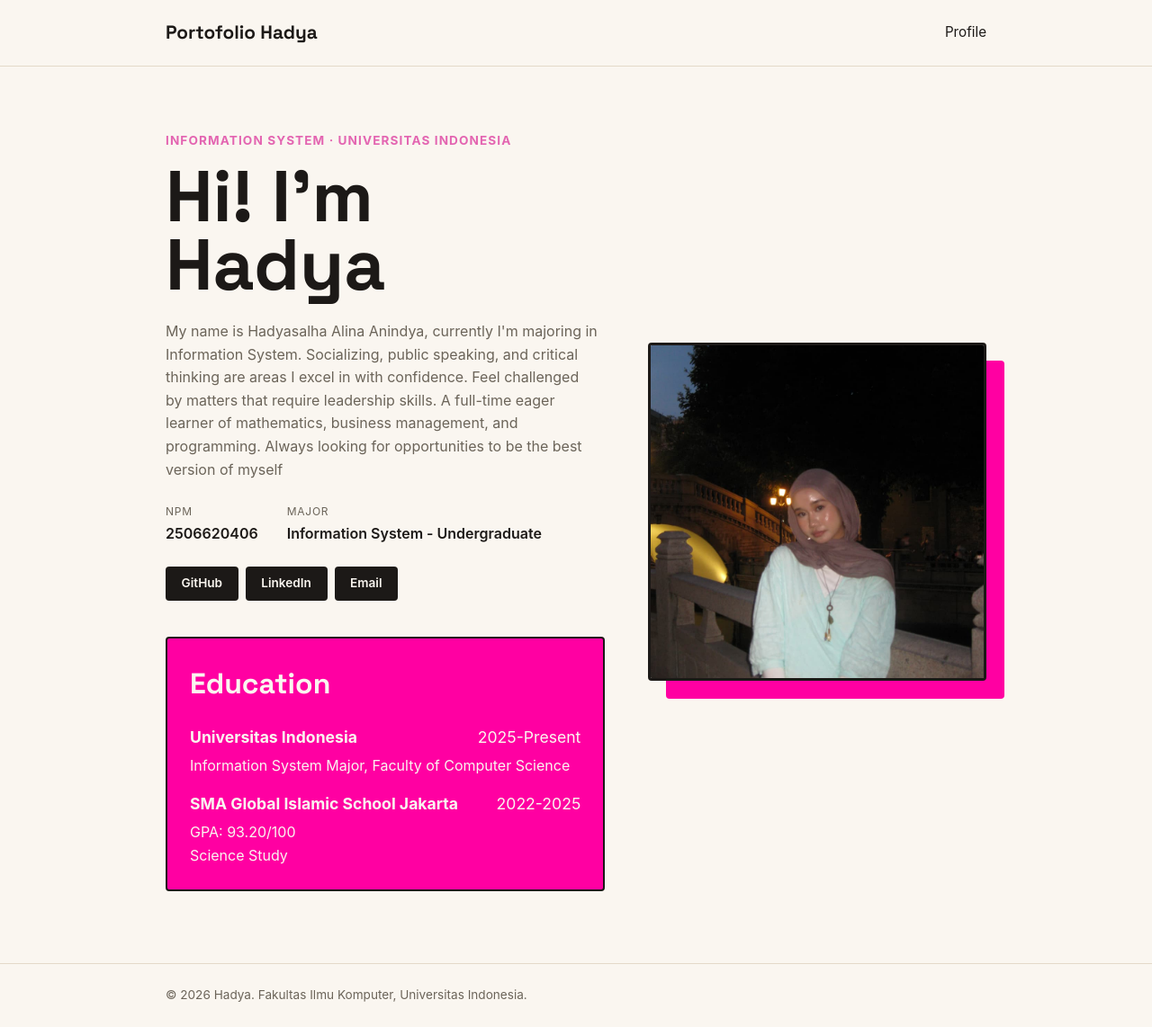
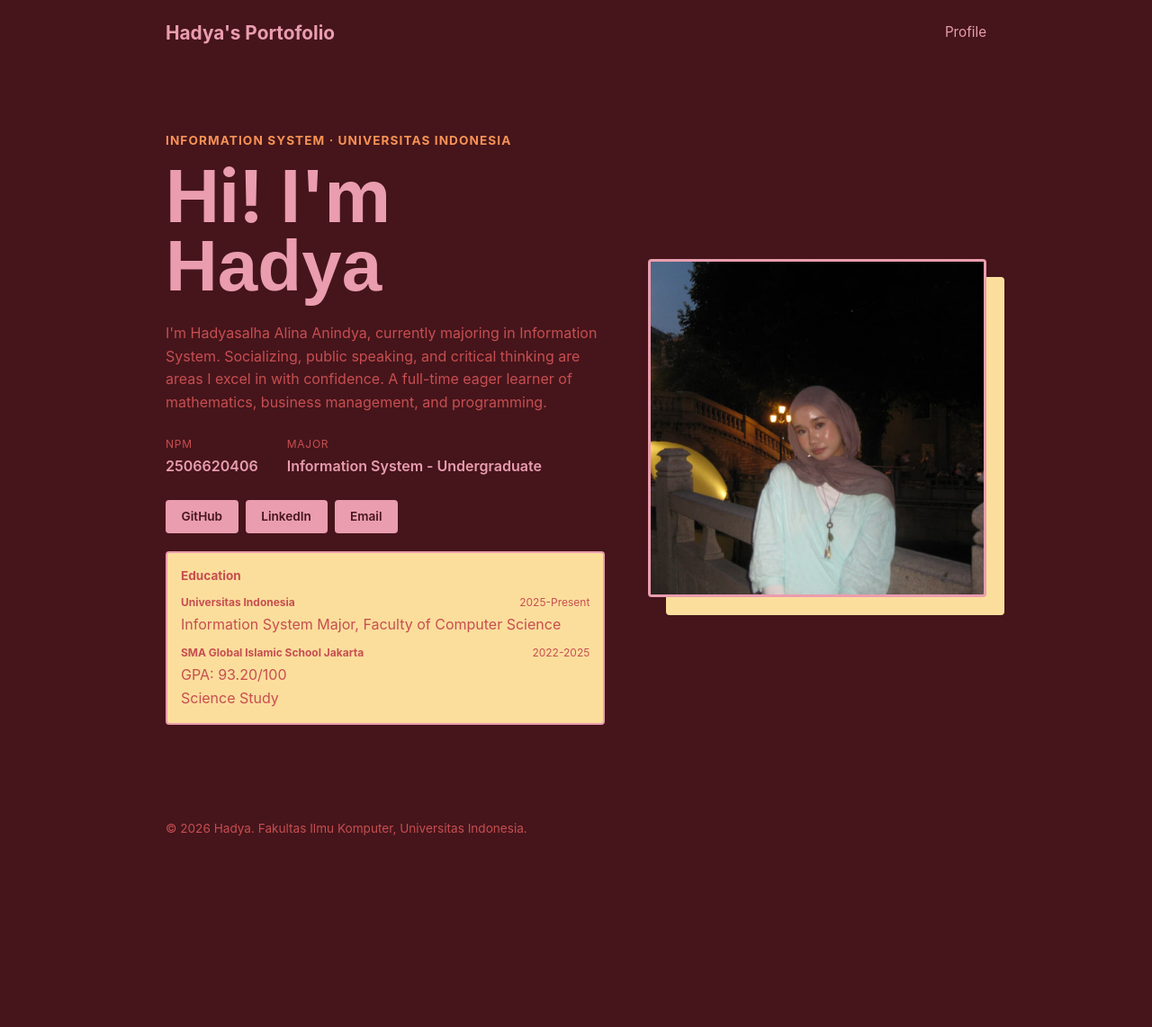
Before and after one commit to hadyasalhaanindya-del/myportofolio, a Django app: page / in a window 1280 px wide. Shown: the whole page at 90% size. After the commit the page ends 929 px from the top, so only its background shows below. Run offline with Django 5.2, Linux system fonts and the light colour scheme.

Commit message:
Update Design

```diff
--- a/static/css/style.css
+++ b/static/css/style.css
@@ -5,24 +5,24 @@
 }
 
 :root {
-    --ink: #1c1917;
-    --paper: #faf6f0;
-    --accent: #ff00a2;
-    --accent-dark: #d3008697;
-    --line: #e3d9c9;
-    --text-muted: #6b6459;
+    --ink: #ea9dae;
+    --paper: #45151b;
+    --accent: #fbde9c;
+    --accent-dark: #f99256;
+    --line: #45151b;
+    --text-muted: #c74e51;
     --radius: 4px;
 }
 
 body {
-    font-family: -apple-system, "Segoe UI", Roboto, Helvetica, Arial, sans-serif;
+    font-family: -apple-system, "Space Grotesk", Roboto, Helvetica, Arial, sans-serif;
     color: var(--ink);
     background-color: var(--paper);
     line-height: 1.6;
 }
 
 h1, .brand {
-    font-family: "Space Grotesk", -apple-system, sans-serif;
+    font-family: "Bonbon", -apple-system, sans-serif;
 }
 
 .container {
@@ -95,6 +95,10 @@ h1, .brand {
     line-height: 0.95;
 }
 
+.hadya-font {
+    font-family: "Bonbon", sans-serif;
+}
+
 .bio {
     color: var(--text-muted);
     max-width: 480px;
@@ -142,22 +146,22 @@ h1, .brand {
 }
 
 .education {
-    margin-top: 40px;
-    padding: 25px;
-    color: var(--paper);
+    margin-top: 20px;
+    padding: 15px;
+    color: var(--text-muted);
     background-color: var(--accent);
     border: 2px solid var(--ink);
     border-radius: var(--radius);
 }
 
 .education h1 {
-    font-size: 2rem;
-    margin-bottom: 20px;
+    font-size: 0.85rem;
+    margin-bottom: 8px;
 }
 
 .education h2 {
-    font-size: 1.1rem;
-    margin-top: 15px;
+    font-size: 0.75rem;
+    margin-top: 8px;
 }
 
 .education h2 span {
@@ -166,7 +170,7 @@ h1, .brand {
 }
 
 .education p {
-    margin-top: 5px;
+    margin-top: 3px;
 }
 
 .hero-photo {
--- a/templates/index.html
+++ b/templates/index.html
@@ -5,7 +5,7 @@
 <head>
     <meta charset="UTF-8">
     <meta name="viewport" content="width=device-width, initial-scale=1.0">
-    <title>Portofolio Hadya</title>
+    <title>Hadya's Portofolio</title>
     <link rel="preconnect" href="https://fonts.googleapis.com">
     <link rel="preconnect" href="https://fonts.gstatic.com" crossorigin>
     <link href="https://fonts.googleapis.com/css2?family=Space+Grotesk:wght@500;700&display=swap" rel="stylesheet">
@@ -14,7 +14,7 @@
 <body>
     <header class="site-header">
         <div class="container">
-            <a href="#profile" class="brand">Portofolio Hadya</a>
+            <a href="#profile" class="brand">Hadya's Portofolio</a>
             <nav>
                 <a href="#profile">Profile</a>
             </nav>
@@ -26,14 +26,17 @@
             <div class="container hero-grid">
                 <div class="hero-identity">
                     <p class="hero-kicker">Information System &middot; Universitas Indonesia</p>
-                    <h1>Hi! I'm Hadya</h1>
+                    <h1>
+                        Hi! I'm<br>
+                        <span class="hadya-font">Hadya</span>
+                    </h1>
                 </div>
                 <div class="hero-photo">
                     <div class="photo-block"></div>
                     <img class="avatar" src="{% static 'img/hadya.jpeg' %}" alt="Photo of Hadya">
                 </div>
                 <div class="hero-details">
-                    <p class="bio">My name is Hadyasalha Alina Anindya, currently I'm majoring in Information System. Socializing, public speaking, and critical thinking are areas I excel in with confidence. Feel challenged by matters that require leadership skills. A full-time eager learner of  mathematics, business management, and programming. Always looking for opportunities to be the best version of myself</p>
+                    <p class="bio">I'm Hadyasalha Alina Anindya, currently majoring in Information System. Socializing, public speaking, and critical thinking are areas I excel in with confidence. A full-time eager learner of  mathematics, business management, and programming.</p>
                     <dl class="meta-list">
                         <div class="meta-row">
                             <dt>NPM</dt>
@@ -51,8 +54,7 @@
                     </div>
                     <div class="education">
                         <h1>Education</h1>
-                        <h2>
-                            Universitas Indonesia
+                        <h2>Universitas Indonesia
                             <span>2025-Present</span>
                         </h2>
                         <p>Information System Major, Faculty of Computer Science</p>
```
